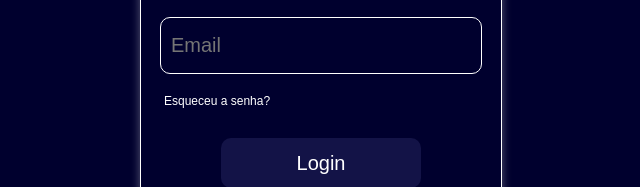
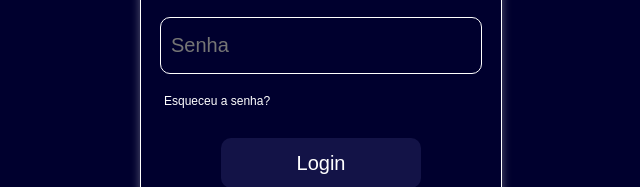
Before and after one commit to DayanRocha/projeto-login, a plain HTML site: page index.html in a window 1280 px wide. Shown: the part 386-573 px from the top of the page, 319-959 px from the left. Drawn offline with Linux system fonts and the light colour scheme.

Commit message:
alteração do input

```diff
--- a/index.html
+++ b/index.html
@@ -13,7 +13,7 @@
     <div>
         <h1>Login</h1>
         <input type="name" placeholder="Nome" required>
-        <input type="email" placeholder="Email" required>
+        <input type="password" placeholder="Senha" required>
         <p>Esqueceu a senha?</p>
         <button>Login</button>
     </div>
```
